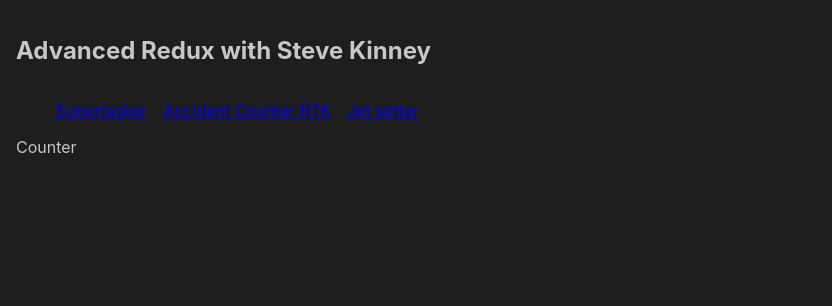
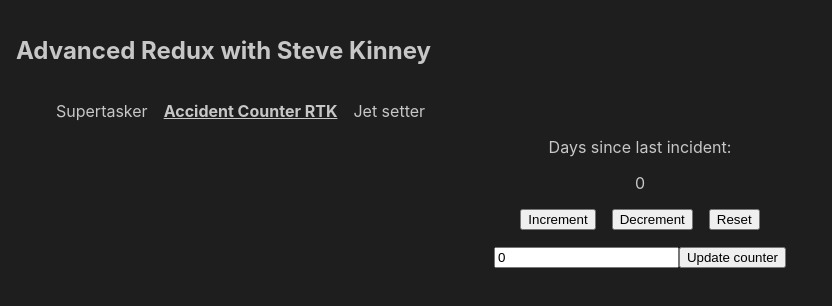
Before and after one commit to dandgerson/advanced-redux, a React (Create React App) app: page /counter in a window 1280 px wide. Shown: the top 306 px of the page, without its empty margins (0-832 px from the left). Built offline with nearby package versions, Linux system fonts and the light colour scheme.

Commit message:
migrate counter to rtk

```diff
--- a/src/App.scss
+++ b/src/App.scss
@@ -15,3 +15,14 @@
   flex-direction: column;
   overflow: hidden;
 }
+
+.link {
+  text-decoration: none;
+  color: theme.$mainLightColor;
+}
+
+.active {
+  text-decoration: underline;
+  color: theme.$mainLightColor;
+  font-weight: bold;
+}
--- a/src/App.tsx
+++ b/src/App.tsx
@@ -1,6 +1,7 @@
 import React from "react";
 import { Link, NavLink, Route, Routes, useRoutes } from "react-router-dom";
 import "./App.scss";
+import { Counter } from "./components/Counter/Counter";
 import SuperTasker from "./components/SuperTasker/SuperTasker";
 
 const routes = [
@@ -15,7 +16,7 @@ const routes = [
   },
   {
     path: "counter",
-    element: <div>Counter</div>,
+    element: <Counter />,
     title: "Accident Counter RTK",
   },
   {
@@ -40,7 +41,7 @@ function App() {
           .map(
             (route) =>
               route.path && (
-                <NavLink key={route.path} to={route.path}>
+                <NavLink key={route.path} to={route.path} className="link">
                   {route.title}
                 </NavLink>
               )
--- a/src/app/store.ts
+++ b/src/app/store.ts
@@ -1,4 +1,5 @@
 import { configureStore, ThunkAction, Action } from "@reduxjs/toolkit";
+import { counterReducer } from "../features/counter-reducer";
 
 export const store = configureStore({
   reducer: {},
--- /dev/null
+++ b/src/components/Counter/Counter.tsx
@@ -0,0 +1,50 @@
+import { useReducer } from "react";
+import {
+  counterReducer,
+  increment,
+  decrement,
+  reset,
+  set,
+  initialState,
+} from "../../features/counter-reducer";
+
+export const Counter = () => {
+  const [state, dispatch] = useReducer(counterReducer, initialState);
+  return (
+    <div
+      className="counter"
+      style={{
+        display: "flex",
+        flexDirection: "column",
+        gap: "1rem",
+        alignItems: "center",
+        justifyContent: "center",
+      }}
+    >
+      <div>Days since last incident:</div>
+      <div>{state.count}</div>
+      <div
+        style={{
+          display: "flex",
+          gap: "1rem",
+        }}
+      >
+        <button onClick={() => dispatch(increment(1))}>Increment</button>
+        <button onClick={() => dispatch(decrement(1))}>Decrement</button>
+        <button onClick={() => dispatch(reset())}>Reset</button>
+      </div>
+      <form
+        onSubmit={(e) => {
+          e.preventDefault();
+          const target = e.target as HTMLFormElement;
+          const input = target[0] as HTMLInputElement;
+          dispatch(set(Number(input.value)));
+          input.value = input.defaultValue;
+        }}
+      >
+        <input type="number" defaultValue={0} />
+        <button>Update counter</button>
+      </form>
+    </div>
+  );
+};
--- a/src/features/counter-reducer.ts
+++ b/src/features/counter-reducer.ts
@@ -1,35 +1,39 @@
-import { createAction } from "@reduxjs/toolkit";
+import { createAction, createReducer } from "@reduxjs/toolkit";
 
 type CounterState = {
   count: number;
 };
 
-const increment = createAction("INCREMENT", (amount: number) => ({
+export const increment = createAction("INCREMENT", (amount: number) => ({
   payload: amount,
 }));
-const decrement = createAction("DECREMENT", (amount: number) => ({
+export const decrement = createAction("DECREMENT", (amount: number) => ({
   payload: amount,
 }));
-const reset = createAction("RESET");
 
-const initialState: CounterState = { count: 0 };
+export const reset = createAction("RESET");
+
+export const set = createAction("SET", (amount: number) => ({
+  payload: amount,
+}));
+
+export const initialState: CounterState = { count: 0 };
 
 type CounterAction =
   | ReturnType<typeof increment>
   | ReturnType<typeof decrement>
-  | ReturnType<typeof reset>;
+  | ReturnType<typeof reset>
+  | ReturnType<typeof set>;
 
-export const reducer = (state = initialState, action: CounterAction) => {
-  if (action.type === increment.type) {
-    return { count: state.count + action.payload };
-  }
-
-  if (action.type === decrement.type) {
-    return { count: state.count - action.payload };
-  }
-
-  if (action.type === reset.type) {
-    return initialState;
-  }
-  return state;
-};
+export const counterReducer = createReducer(initialState, (builder) => {
+  builder.addCase(increment, (state, action) => {
+    state.count += action.payload;
+  });
+  builder.addCase(decrement, (state, action) => {
+    state.count -= action.payload;
+  });
+  builder.addCase(set, (state, action) => {
+    state.count = action.payload;
+  });
+  builder.addCase(reset, () => initialState);
+});
```
